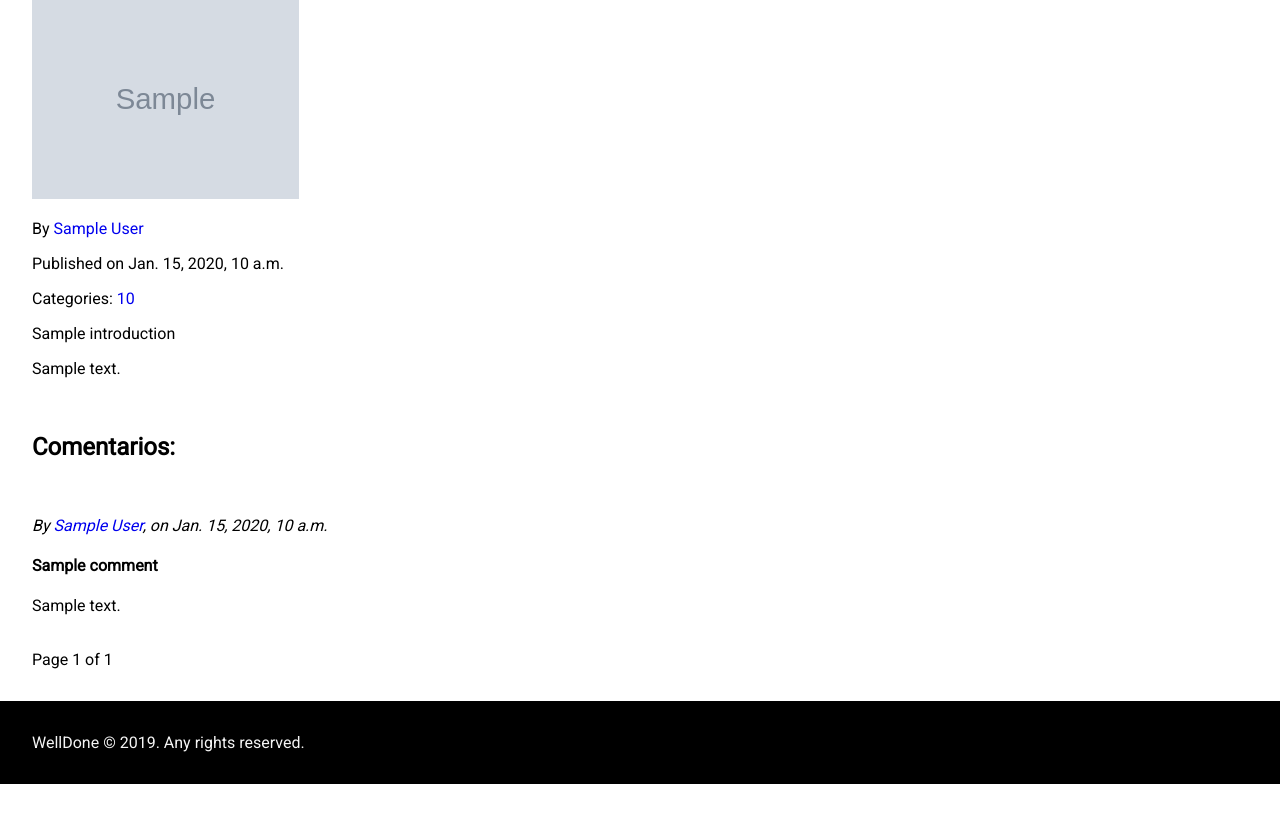
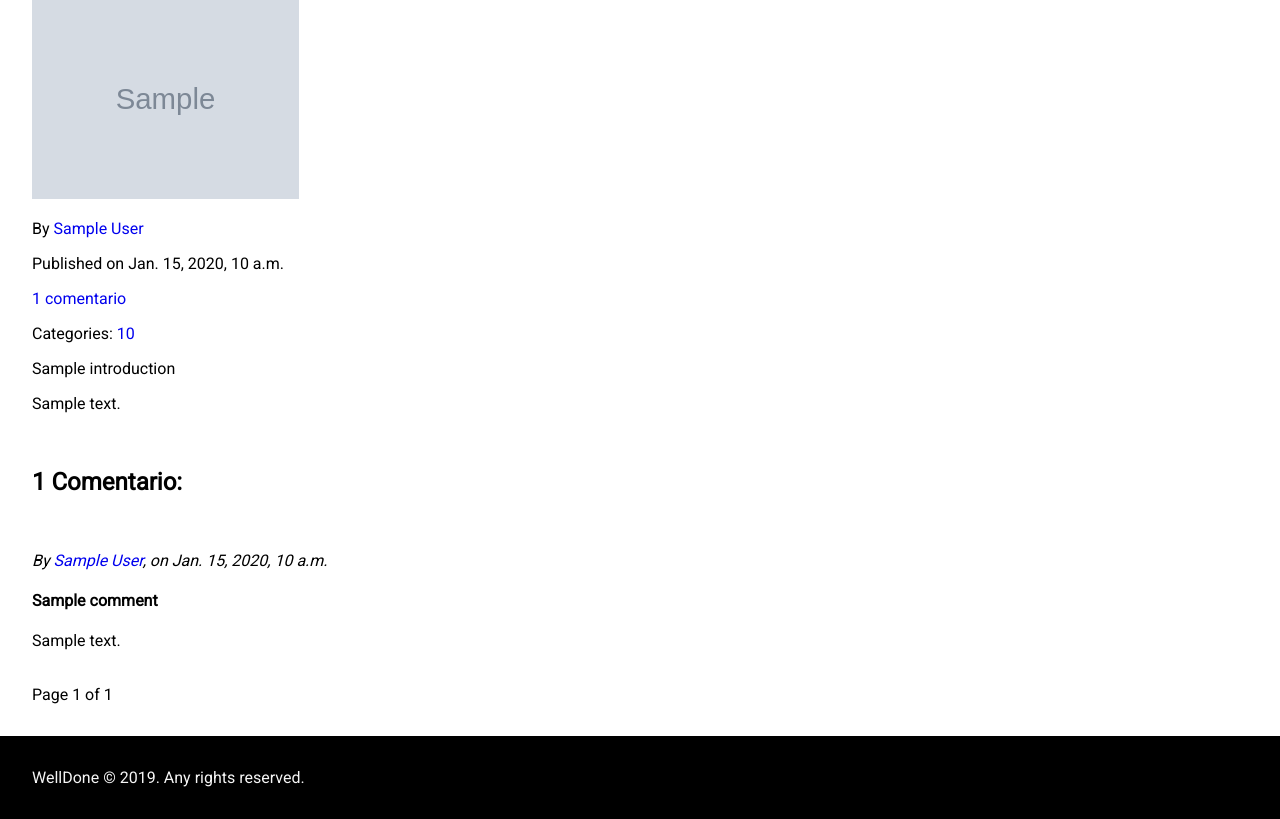
Before and after one commit to TheDevengers/welldone-BE, a Django app: template articles/templates/articles/detail.html in a window 1280 px wide. Shown: the part 248-1067 px from the top of the page. Before the commit the page ends 1032 px from the top, so only its background shows below. Run offline with Django 3.2, Linux system fonts and the light colour scheme; the template is opened without the code that fills it: most values are stand-ins (such as "Sample title", 1, 10 or a date in 2020); grey boxes marked "Sample" are stand-in pictures; style sheets or scripts are compiled from the project's sources; some libraries are stand-ins or nearby versions.

Commit message:
Feature/show comments number (#19)
* Add comments number on article detail

* Edit changelog

```diff
--- a/articles/templates/articles/detail.html
+++ b/articles/templates/articles/detail.html
@@ -15,6 +15,11 @@
     <p>By <a href="{% url 'user_articles' article.author.username %}">{{ article.author.first_name }} {{ article.author.last_name }}</a>
     </p>
     <p>Published on {{ article.publication_date }}</p>
+    {% if comments.paginator.count == 1 %}
+    <p><a href="#comments">{{ comments.paginator.count }} comentario</a></p>
+    {% else %}
+    <p><a href="#comments">{{ comments.paginator.count }} comentarios</a></p>
+    {% endif %}
     <p>Categories:
         {% for category in article.categories.all %}
             <a href="{% url 'category_articles' category.slug %}" title="{{ category }} articles">{{ category }}</a>
@@ -22,7 +27,13 @@
     <p>{{ article.introduction }}</p>
     <p>{{ article.body }}</p>
     <br>
-    <h2 id="comments">Comentarios:</h2>
+
+    {% if comments.paginator.count == 1 %}
+        <h2 id="comments">{{ comments.paginator.count }} Comentario:</h2>
+    {% else %}
+        <h2 id="comments">{{ comments.paginator.count }} Comentarios:</h2>
+    {% endif %}
+
     <br>
     {% if user.is_authenticated %}
         <div class="form-area">
```
Also changed, not shown: changelog.md.
